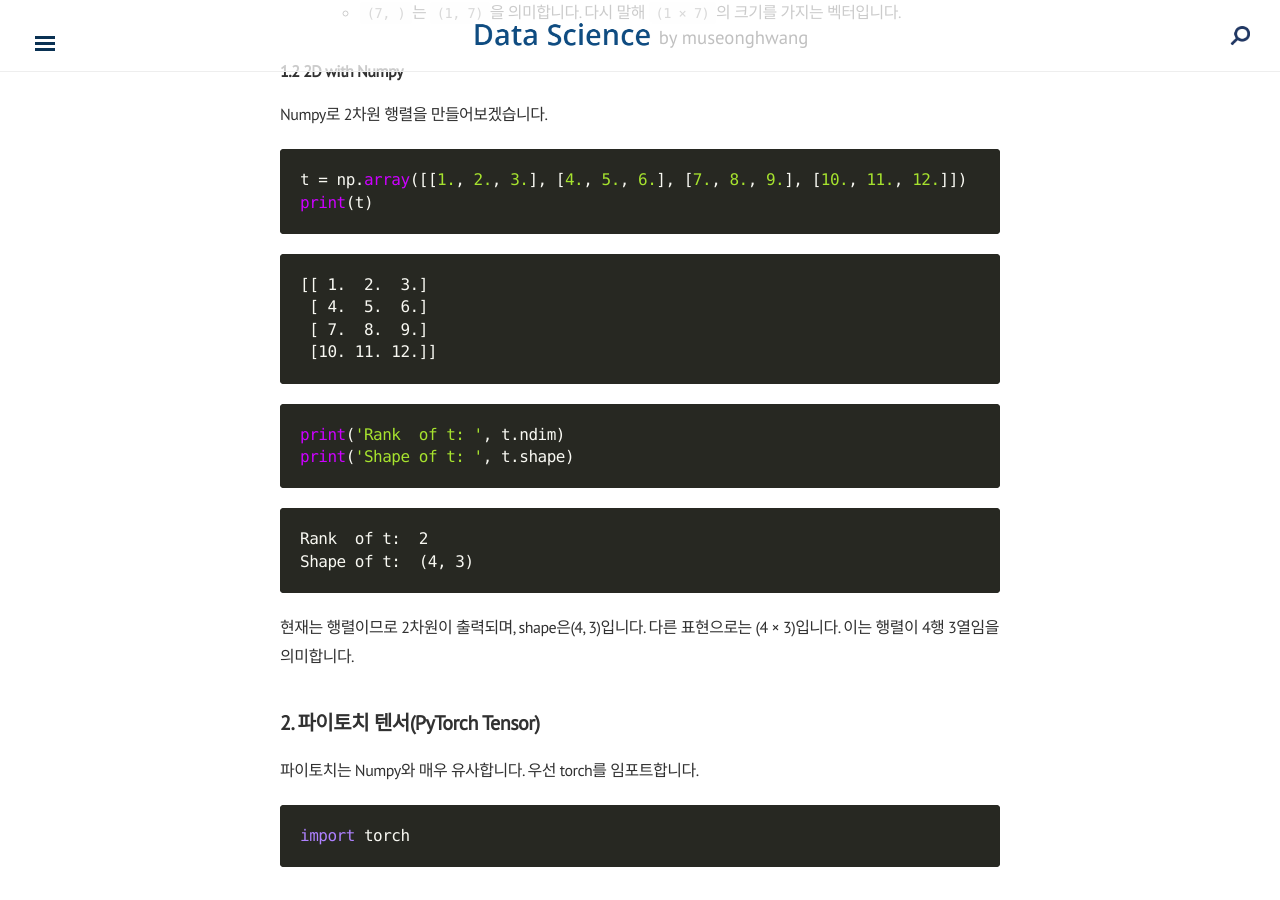
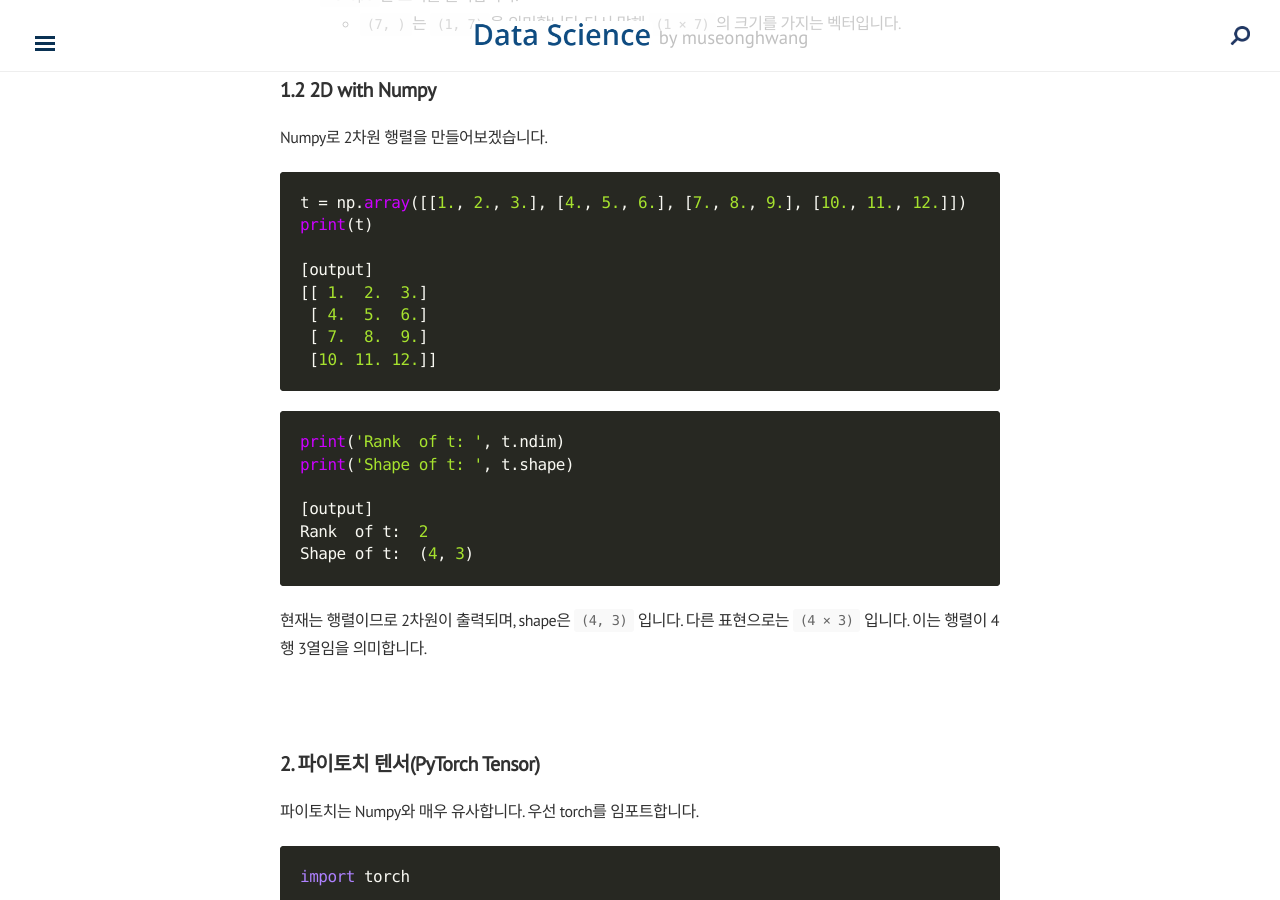
Before and after one commit to museonghwang/museonghwang.github.io, a Jekyll site: the page built from _posts/2022-07-25-pytorch1-basic.md, in a window 1280 px wide and 900 px high, scrolled down 2981 px. Built offline with Jekyll 4.4.1, drawn with Linux system fonts in a browser that asks for light colours; nearby versions of some CDN libraries; our own code applies the rules of GitHub Pages for plain Markdown files.

Commit message:
Update pytorch1

````diff
--- a/_posts/2022-07-25-pytorch1-basic.md
+++ b/_posts/2022-07-25-pytorch1-basic.md
@@ -71,9 +71,10 @@ Numpy로 텐서를 만드는 방법은 간단한데 [숫자, 숫자, 숫자]와
 
 
 
-### 1.1 1D with Numpy
+## 1.1 1D with Numpy
 
 Numpy로 1차원 텐서인 벡터를 만들어보겠습니다.
+
 ```py
 # 파이썬으로 설명하면 list를 생성해서 np.array로 1차원 array로 변환함
 t = np.array([0., 1., 2., 3., 4., 5., 6.])
@@ -84,6 +85,7 @@ print(t)
 ```
 
 이제 1차원 벡터의 차원과 크기를 출력해보겠습니다.
+
 ```py
 print('Rank of t: ', t.ndim) #1차원 벡터
 print('Shape of t: ', t.shape)
@@ -100,28 +102,33 @@ Shape of t:  (7,)
 
 
 
-### 1.2 2D with Numpy
+## 1.2 2D with Numpy
 
 Numpy로 2차원 행렬을 만들어보겠습니다.
+
 ```py
 t = np.array([[1., 2., 3.], [4., 5., 6.], [7., 8., 9.], [10., 11., 12.]])
 print(t)
-```
-```
+
+[output]
 [[ 1.  2.  3.]
  [ 4.  5.  6.]
  [ 7.  8.  9.]
  [10. 11. 12.]]
 ```
+
 ```py
 print('Rank  of t: ', t.ndim)
 print('Shape of t: ', t.shape)
-```
-```
+
+[output]
 Rank  of t:  2
 Shape of t:  (4, 3)
 ```
-현재는 행렬이므로 2차원이 출력되며, shape은(4, 3)입니다. 다른 표현으로는 (4 × 3)입니다. 이는 행렬이 4행 3열임을 의미합니다.
+
+현재는 행렬이므로 2차원이 출력되며, shape은 `(4, 3)` 입니다. 다른 표현으로는 `(4 × 3)` 입니다. 이는 행렬이 4행 3열임을 의미합니다.
+
+<br>
 
 
 
@@ -130,6 +137,7 @@ Shape of t:  (4, 3)
 ## 2. 파이토치 텐서(PyTorch Tensor)
 
 파이토치는 Numpy와 매우 유사합니다. 우선 torch를 임포트합니다.
+
 ```py
 import torch
 ```
````
